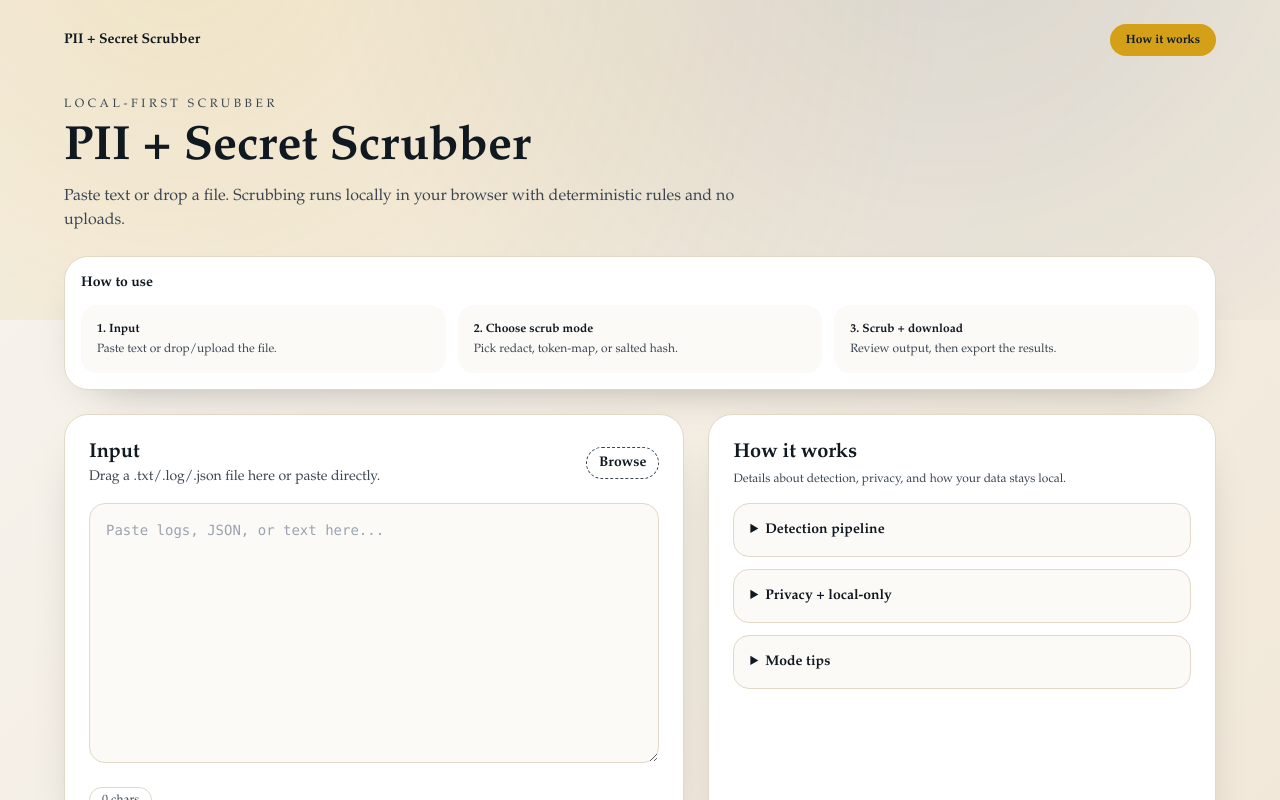
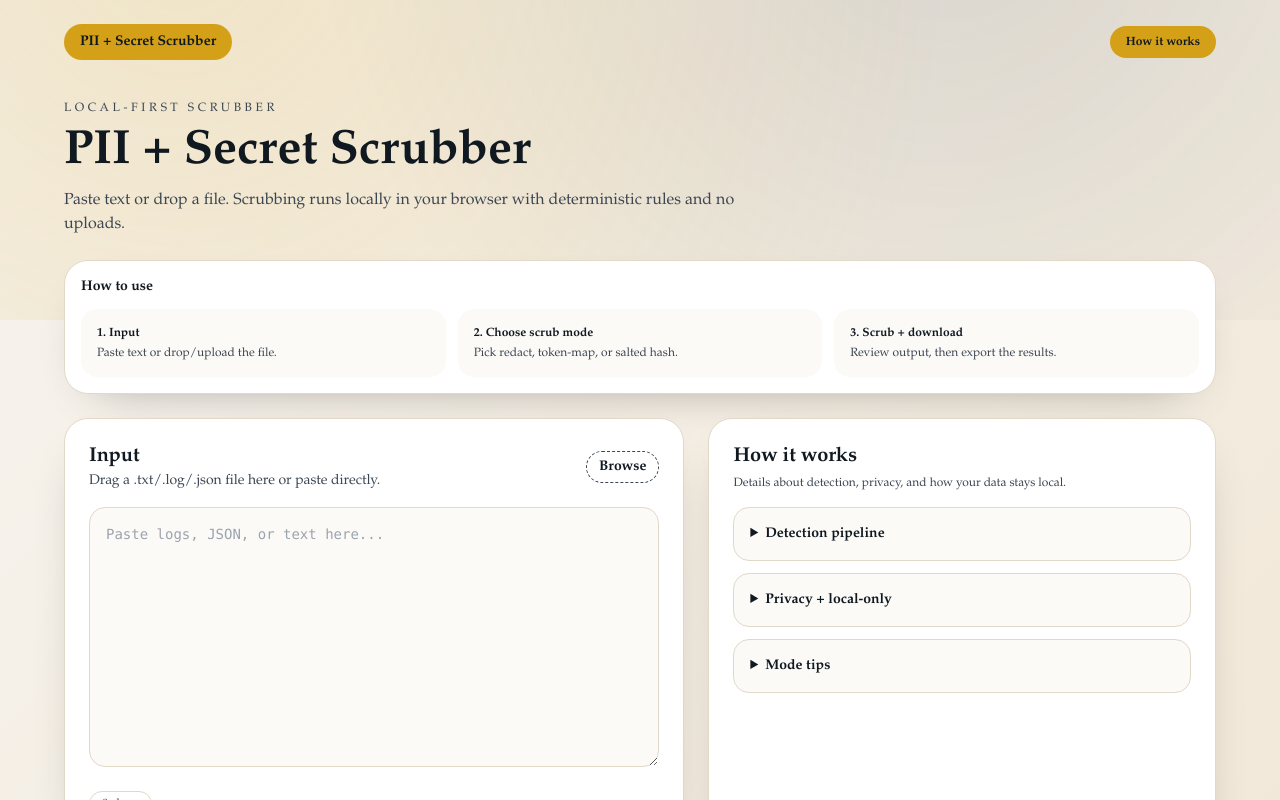
Before and after one commit to faheem-arif/pii-scrubber, a Next.js app in the folder apps/web/: page / in a window 1280 px wide. Shown: the top 800 px of the page. Built offline with nearby package versions, Linux system fonts and the light colour scheme.

Commit message:
Match header title button style to accent

```diff
--- a/apps/web/app/layout.tsx
+++ b/apps/web/app/layout.tsx
@@ -33,7 +33,10 @@ export default function RootLayout({ children }: { children: React.ReactNode })
       <body className="relative">
         <header className="relative z-20 px-6 pt-6 md:px-12">
           <div className="mx-auto flex max-w-6xl items-center justify-between">
-            <Link href="/" className="text-sm font-semibold text-ink">
+            <Link
+              href="/"
+              className="rounded-full bg-[var(--accent)] px-4 py-2 text-sm font-semibold text-ink shadow-soft hover:bg-[var(--accent-dark)] transition"
+            >
               PII + Secret Scrubber
             </Link>
             <nav className="flex items-center gap-3 text-xs text-slate">
```
